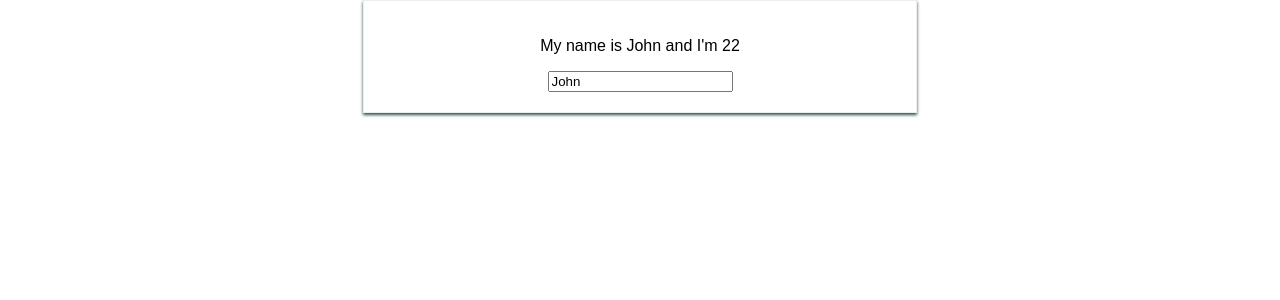
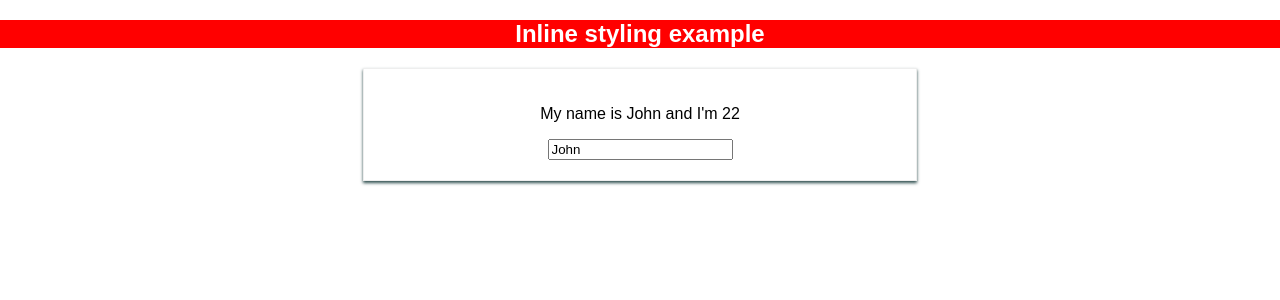
Before and after one commit to dariusz75/react-the-complete-guide-2020, a React (Create React App) app: page / in a window 1280 px wide. Shown: the top 300 px of the page. Built offline with nearby package versions, Linux system fonts and the light colour scheme.

Commit message:
completed

```diff
--- a/src/App.js
+++ b/src/App.js
@@ -9,7 +9,6 @@ class App extends Component {
     age: 22
   }
 
-
   nameChangedHandler = (event) => {
     this.setState({
       name: event.target.value,
@@ -18,8 +17,15 @@ class App extends Component {
   }
 
   render() {
+
+    const headingStyles = {
+      backgroundColor: 'red',
+      color: '#fff'
+    };
+
     return (
       <div className="App">
+        <h2 style={headingStyles}>Inline styling example</h2>
         <Person
           name={this.state.name}
           age={this.state.age}
--- a/src/Person/Person.js
+++ b/src/Person/Person.js
@@ -3,6 +3,8 @@ import React, { Children } from 'react';
 import './Person.css';
 
 const person = (props) => {
+
+
   return (
     <div className="person">
       <p>My name is {props.name} and I'm {props.age}</p>
```
